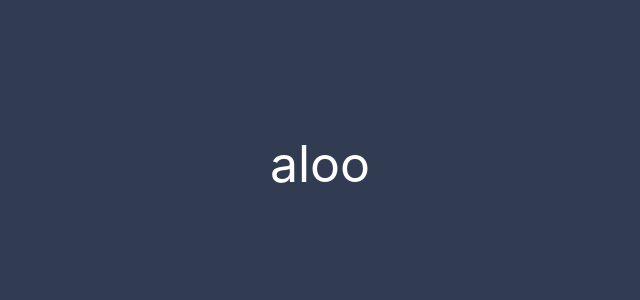
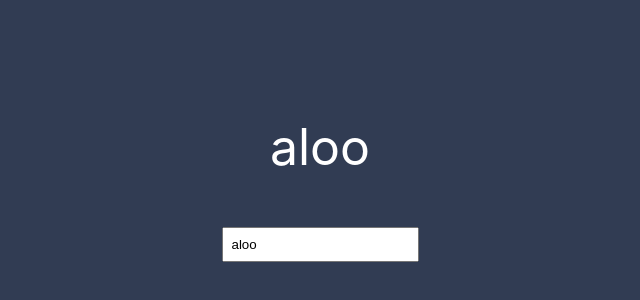
Before and after one commit to viktorlazi/seekandhit, a React (Create React App) app: page / in a window 1280 px wide. Shown: the part 236-536 px from the top of the page, without its empty margins (320-960 px from the left). Built offline with nearby package versions, Linux system fonts and the light colour scheme.

Commit message:
user input

```diff
--- a/src/App.css
+++ b/src/App.css
@@ -25,3 +25,11 @@ ul{
   height: 200px;
   overflow: hidden;
 }
+
+input{
+  outline: none;
+  padding: 8px;
+}
+input:focus{
+  outline: none;
+}
--- a/src/App.jsx
+++ b/src/App.jsx
@@ -3,6 +3,7 @@ import './App.css';
 
 import Clicky from './Components/Clicky';
 import List from './Components/List';
+import UserInput from './Components/UserInput';
 
 import ClickyStore from './Stores/ClickyStore';
 import ListStore from './Stores/ListStore';
@@ -16,6 +17,7 @@ function App() {
       <header className="App-header">
         <List elements={listStore.colours} />
         <Clicky store={clickyStore} />
+        <UserInput value={clickyStore.content} setContent={(x)=>{clickyStore.setContent(x)}} />
       </header>
     </div>
   );
--- /dev/null
+++ b/src/Components/UserInput.jsx
@@ -0,0 +1,9 @@
+import {observer} from 'mobx-react';
+import {action} from 'mobx';
+
+function UserInput({value, setContent}) {
+  return <input type="text" value={value} onChange={action((e)=>{
+    setContent(e.target.value);
+  })} />
+}
+export default observer(UserInput);
--- a/src/Stores/ClickyStore.js
+++ b/src/Stores/ClickyStore.js
@@ -7,6 +7,9 @@ export default class ClickyStore{
   constructor(_addColour){
     makeAutoObservable(this);
     this.addColour = _addColour;
+  }
+  setContent(x){
+    this.content = x;
   }
   fetchColour(){
     fetch('http://www.colr.org/json/color/random', {cache:'no-store'})
```
